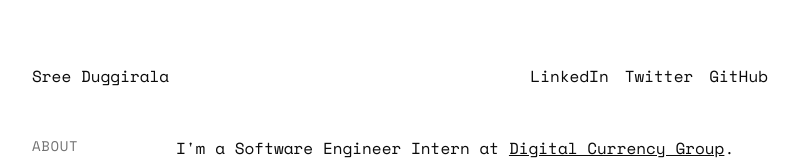
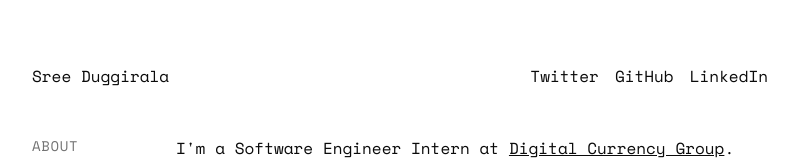
Before and after one commit to sreeduggirala/website, a Next.js app: page / in a window 1280 px wide. Shown: the top 160 px of the page, without its empty margins (240-1039 px from the left). Built offline with nearby package versions, Linux system fonts and the light colour scheme.

Commit message:
move linkedin

```diff
--- a/app/page.tsx
+++ b/app/page.tsx
@@ -7,14 +7,14 @@ export default function Home() {
       <header className="flex justify-between items-center">
         <div className="">Sree Duggirala</div>
         <nav className="space-x-4">
-          <Link href="https://linkedin.com/in/sreevanthduggirala" className="hover:underline">
-            LinkedIn
-          </Link>
           <Link href="https://twitter.com/sreethereum" className="hover:underline">
             Twitter
           </Link>
           <Link href="https://github.com/sreeduggirala" className="hover:underline">
             GitHub
+          </Link>
+          <Link href="https://linkedin.com/in/sreevanthduggirala" className="hover:underline">
+            LinkedIn
           </Link>
         </nav>
       </header>
```
